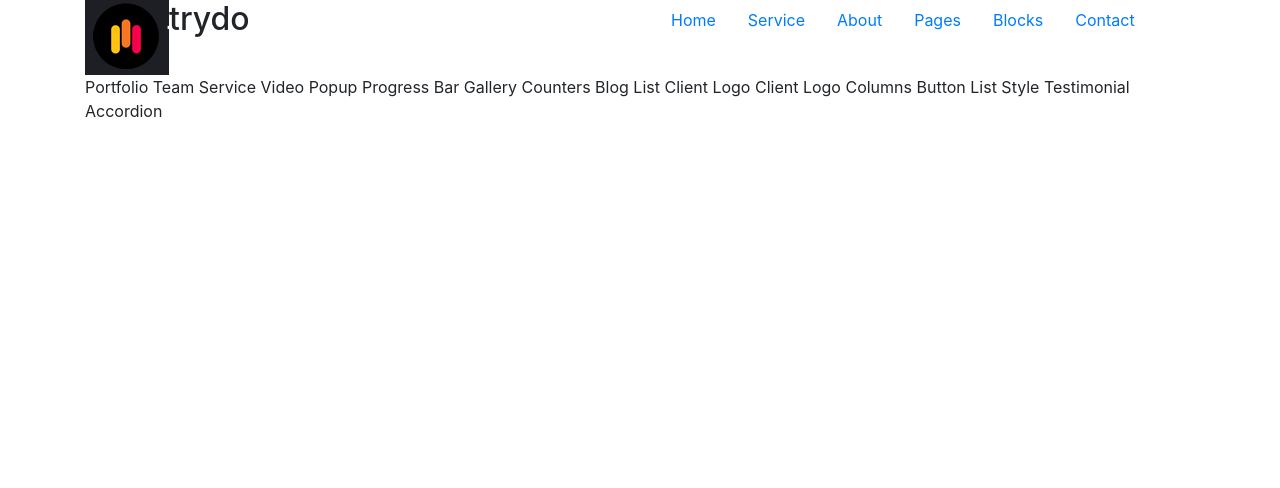
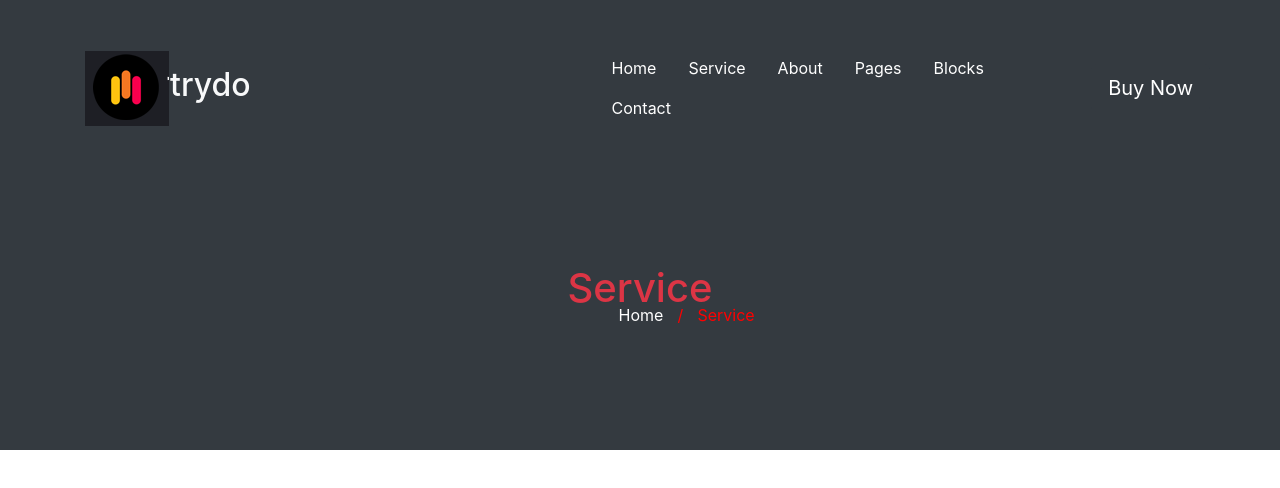
Before and after one commit to HoangAnhPTIT/Coppy-rainbowit.net, a plain HTML site: page index.html in a window 1280 px wide. Drawn offline with nearby package versions, Linux system fonts and the light colour scheme.

Commit message:
Change something

```diff
--- a/index.html
+++ b/index.html
@@ -8,14 +8,15 @@
       <!-- Bootstrap CSS -->
       <link rel="stylesheet" href="https://stackpath.bootstrapcdn.com/bootstrap/4.4.1/css/bootstrap.min.css" integrity="sha384-Vkoo8x4CGsO3+Hhxv8T/Q5PaXtkKtu6ug5TOeNV6gBiFeWPGFN9MuhOf23Q9Ifjh" crossorigin="anonymous">
       <link rel="stylesheet" type="text/css" href="style.css">
-      <title>Hello, world!</title>
+      <title>My Code</title>
     </head>
     <body>
-      <div class="container">
-        <div class="row">
-          <div class="col ">
-            <img class="float-left" src="logo.png">
-            <p class="h2">trydo</p>
+      <div class="heading container-fliud bg-dark">
+        <div class="content-heading container text-light pt-5">
+        <div class="row d-flex align-items-center ">
+          <div class="col position-relative">
+            <img class="" src="logo.png">
+            <p class="h2 position-absolute">trydo</p>
           </div>
           <div class="col">
             <nav class="nav">
@@ -87,43 +88,20 @@
 
             </nav>
 
+            </div>
+                <button type="button" class="btn btn-dark btn-lg buy">Buy Now</button>
+          </div>
+        </div>
+        <div class="more d-flex justify-content-center align-items-center">
+          <p class="h1 text-danger position-relative">Service</p>
+          <div class="home position-absolute d-flex justify-content-center align-items-center">
+            <a class="float-left" href="#">Home</a>
+            <p class="service">/</p>
+            <p class="service">Service</p>
+          </div>
         </div>
 
       </div>
-Portfolio
-Team
-Service
-Video Popup
-Progress Bar
-Gallery
-Counters
-Blog List
-Client Logo
-Client Logo
-Columns
-Button
-List Style
-Testimonial
-Accordion
-
-
-
-
-
-
-
-
-
-
-
-
-
-
-
-
-
-
-
 
 
 
--- a/style.css
+++ b/style.css
@@ -1,3 +1,43 @@
 .dropdown:hover> .dropdown-menu{
 	display: block;
 }
+
+.container {
+
+}
+
+a {
+	color: white;
+}
+a:hover {
+	color: #fe346e;
+}
+.buy:hover{
+	background-color: #fe346e;
+}
+.h2 {
+    top: 15px;
+    left: 100px;
+}
+
+.heading {
+	height: 450px;
+}
+
+.service{
+	color: red;
+	width: 34px;
+	margin-bottom: 0;
+}
+.more {
+	height: 327px;
+}
+.home {
+	bottom: -80px;
+	text-align: center;
+	width: 250px;
+	height: 100px;
+    top: 265px;
+    left: 550px;
+
+}
```
